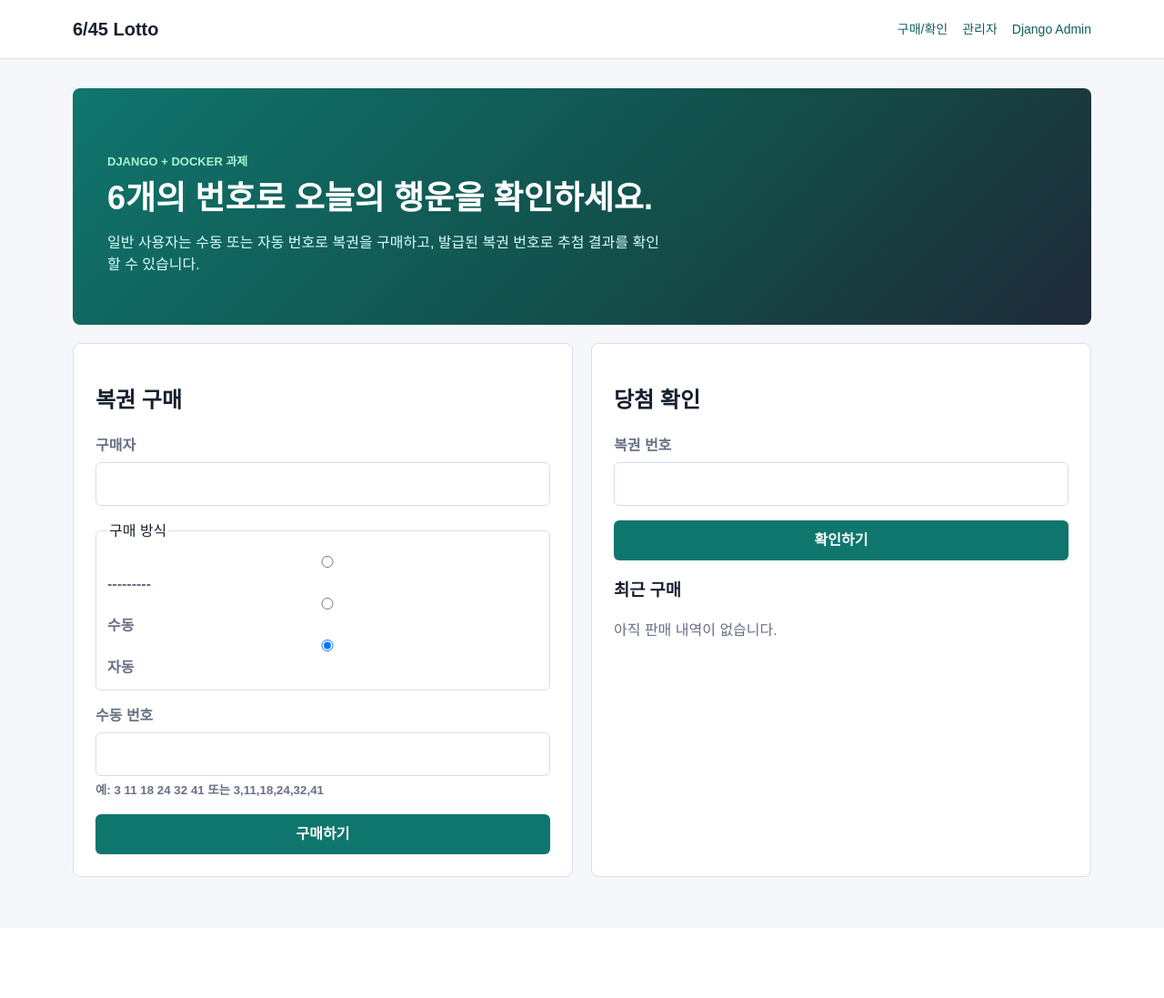
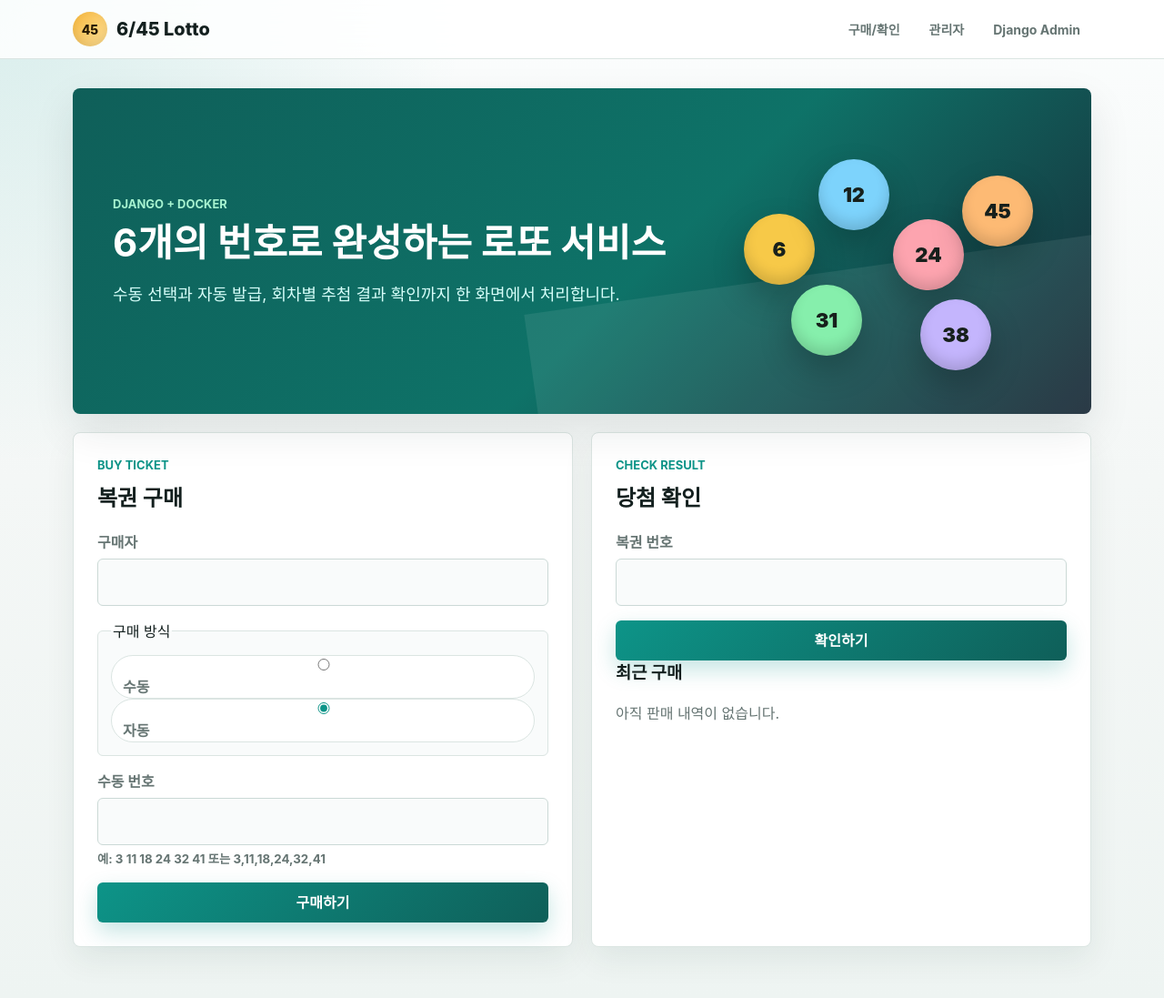
Before and after one commit to KANG8369/open_source_lotto, a Django app: page / in a window 1280 px wide. Shown: the whole page at 91% size. Before the commit the page ends 964 px from the top, so only its background shows below. Run offline with Django 5.2, Linux system fonts and the light colour scheme; data that the repository does not hold is empty.

Commit message:
Polish lotto site UI

```diff
--- a/config/settings.py
+++ b/config/settings.py
@@ -24,6 +24,7 @@ INSTALLED_APPS = [
 
 MIDDLEWARE = [
     "django.middleware.security.SecurityMiddleware",
+    "whitenoise.middleware.WhiteNoiseMiddleware",
     "django.contrib.sessions.middleware.SessionMiddleware",
     "django.middleware.common.CommonMiddleware",
     "django.middleware.csrf.CsrfViewMiddleware",
@@ -84,6 +85,7 @@ USE_TZ = True
 
 STATIC_URL = "static/"
 STATIC_ROOT = BASE_DIR / "staticfiles"
+STATICFILES_STORAGE = "whitenoise.storage.CompressedManifestStaticFilesStorage"
 
 DEFAULT_AUTO_FIELD = "django.db.models.BigAutoField"
 LOGIN_URL = "admin:login"
--- a/lotto/forms.py
+++ b/lotto/forms.py
@@ -5,6 +5,11 @@ from .models import Draw, Ticket
 
 
 class TicketPurchaseForm(forms.ModelForm):
+    purchase_type = forms.ChoiceField(
+        label="구매 방식",
+        choices=Ticket.PURCHASE_TYPE_CHOICES,
+        widget=forms.RadioSelect,
+    )
     manual_numbers = forms.CharField(
         label="수동 번호",
         required=False,
--- a/lotto/static/lotto/styles.css
+++ b/lotto/static/lotto/styles.css
@@ -1,13 +1,17 @@
 :root {
-  --bg: #f6f7fb;
+  --bg: #f4f7f6;
   --surface: #ffffff;
-  --text: #18202f;
-  --muted: #687084;
-  --line: #d9deea;
-  --primary: #0f766e;
-  --primary-dark: #115e59;
-  --accent: #f59e0b;
+  --surface-soft: #f9fbfb;
+  --text: #14201f;
+  --muted: #667573;
+  --line: #dbe5e2;
+  --primary: #0d9488;
+  --primary-dark: #0f5f59;
+  --accent: #f6b73c;
+  --blue: #2f6fed;
+  --rose: #e85d75;
   --danger: #b91c1c;
+  --shadow: 0 18px 45px rgba(16, 44, 40, .10);
 }
 
 * {
@@ -16,9 +20,11 @@
 
 body {
   margin: 0;
-  background: var(--bg);
+  background:
+    radial-gradient(circle at top left, rgba(13, 148, 136, .14), transparent 32rem),
+    linear-gradient(180deg, #fbfdfd 0%, var(--bg) 48%, #eef4f2 100%);
   color: var(--text);
-  font-family: Arial, "Noto Sans KR", sans-serif;
+  font-family: Inter, Arial, "Noto Sans KR", sans-serif;
   line-height: 1.5;
 }
 
@@ -28,8 +34,12 @@ a {
 }
 
 .site-header {
-  background: var(--surface);
+  position: sticky;
+  top: 0;
+  z-index: 10;
+  background: rgba(255, 255, 255, .84);
   border-bottom: 1px solid var(--line);
+  backdrop-filter: blur(16px);
 }
 
 .nav {
@@ -43,16 +53,47 @@ a {
 }
 
 .brand {
+  display: inline-flex;
+  align-items: center;
+  gap: 10px;
   color: var(--text);
   font-weight: 800;
   font-size: 20px;
 }
 
+.brand-mark {
+  width: 38px;
+  height: 38px;
+  display: inline-flex;
+  align-items: center;
+  justify-content: center;
+  border-radius: 50%;
+  background: linear-gradient(135deg, var(--accent), #ffe29b);
+  color: #261900;
+  box-shadow: inset 0 -5px 10px rgba(111, 73, 0, .15);
+  font-size: 14px;
+}
+
 .nav-links {
   display: flex;
   flex-wrap: wrap;
-  gap: 16px;
+  gap: 8px;
   font-size: 14px;
+}
+
+.nav-links a {
+  min-height: 36px;
+  display: inline-flex;
+  align-items: center;
+  padding: 0 12px;
+  border-radius: 999px;
+  color: var(--muted);
+  font-weight: 700;
+}
+
+.nav-links a:hover {
+  background: #e8f4f2;
+  color: var(--primary-dark);
 }
 
 .page {
@@ -61,29 +102,51 @@ a {
 }
 
 .hero {
-  min-height: 260px;
-  padding: 38px;
+  min-height: 340px;
+  padding: 44px;
   border-radius: 8px;
-  background: linear-gradient(135deg, #0f766e 0%, #134e4a 58%, #1f2937 100%);
+  background:
+    linear-gradient(135deg, rgba(15, 95, 89, .96) 0%, rgba(14, 116, 105, .92) 56%, rgba(25, 38, 52, .96) 100%),
+    #0f5f59;
   color: #fff;
   display: grid;
-  grid-template-columns: minmax(0, 1fr) 280px;
+  grid-template-columns: minmax(0, 1fr) 360px;
   gap: 32px;
-  align-items: end;
+  align-items: center;
+  overflow: hidden;
+  position: relative;
+  box-shadow: var(--shadow);
+}
+
+.hero::before {
+  content: "";
+  position: absolute;
+  inset: auto -12% -44% 46%;
+  height: 320px;
+  background: rgba(255, 255, 255, .08);
+  transform: rotate(-8deg);
 }
 
 .hero h1,
 .title-row h1,
 .panel h1 {
   margin: 0;
-  font-size: 36px;
+  font-size: 42px;
   line-height: 1.2;
   letter-spacing: 0;
 }
 
+.hero-copy,
+.hero-visual {
+  position: relative;
+  z-index: 1;
+}
+
 .lead {
   max-width: 620px;
-  color: #d9fffb;
+  color: #d7fffa;
+  font-size: 18px;
+  margin-bottom: 0;
 }
 
 .eyebrow {
@@ -98,22 +161,106 @@ a {
   color: #a7f3d0;
 }
 
-.latest-draw {
-  padding: 18px;
-  border: 1px solid rgba(255, 255, 255, .35);
-  border-radius: 8px;
+.hero-visual {
+  min-height: 240px;
 }
 
-.latest-draw span,
-.latest-draw small {
-  display: block;
-  color: #d9fffb;
+.lotto-orbit {
+  position: relative;
+  height: 270px;
 }
 
-.latest-draw strong {
+.lotto-ball {
+  position: absolute;
+  width: 78px;
+  height: 78px;
+  display: inline-flex;
+  align-items: center;
+  justify-content: center;
+  border-radius: 50%;
+  color: #17201c;
+  font-size: 22px;
+  font-weight: 900;
+  box-shadow: inset 0 -8px 14px rgba(0, 0, 0, .14), 0 16px 36px rgba(0, 0, 0, .22);
+}
+
+.ball-a {
+  left: 22px;
+  top: 94px;
+  background: #f7c948;
+}
+
+.ball-b {
+  left: 104px;
+  top: 34px;
+  background: #7dd3fc;
+}
+
+.ball-c {
+  left: 186px;
+  top: 100px;
+  background: #fda4af;
+}
+
+.ball-d {
+  left: 74px;
+  top: 172px;
+  background: #86efac;
+}
+
+.ball-e {
+  left: 216px;
+  top: 188px;
+  background: #c4b5fd;
+}
+
+.ball-f {
+  left: 262px;
+  top: 52px;
+  background: #fdba74;
+}
+
+.draw-strip {
+  margin-top: 18px;
+  padding: 18px 22px;
+  border: 1px solid var(--line);
+  border-radius: 8px;
+  background: rgba(255, 255, 255, .86);
+  display: flex;
+  align-items: center;
+  justify-content: space-between;
+  gap: 20px;
+  box-shadow: 0 10px 32px rgba(18, 54, 49, .07);
+}
+
+.strip-label {
   display: block;
-  margin: 8px 0;
-  font-size: 24px;
+  color: var(--muted);
+  font-size: 13px;
+  font-weight: 700;
+}
+
+.strip-numbers {
+  display: flex;
+  flex-wrap: wrap;
+  gap: 8px;
+}
+
+.strip-numbers span {
+  width: 34px;
+  height: 34px;
+  display: inline-flex;
+  align-items: center;
+  justify-content: center;
+  border-radius: 50%;
+  background: #eef8f6;
+  color: var(--primary-dark);
+  font-weight: 800;
+}
+
+.strip-numbers .bonus {
+  background: var(--blue);
+  color: #fff;
 }
 
 .grid {
@@ -130,7 +277,25 @@ a {
   background: var(--surface);
   border: 1px solid var(--line);
   border-radius: 8px;
-  padding: 24px;
+  padding: 26px;
+  box-shadow: 0 14px 34px rgba(18, 54, 49, .07);
+}
+
+.panel h2,
+.recent h3 {
+  margin-top: 0;
+}
+
+.panel-heading {
+  display: flex;
+  justify-content: space-between;
+  gap: 16px;
+  margin-bottom: 18px;
+}
+
+.panel-heading h2 {
+  margin: 0;
+  font-size: 24px;
 }
 
 .panel.wide,
@@ -163,27 +328,61 @@ a {
 .form input,
 .form select {
   width: 100%;
-  border: 1px solid var(--line);
+  border: 1px solid #cbd9d6;
   border-radius: 6px;
-  padding: 11px 12px;
+  padding: 13px 14px;
+  background: var(--surface-soft);
   color: var(--text);
   font: inherit;
+  outline: none;
+  transition: border-color .15s ease, box-shadow .15s ease, background .15s ease;
+}
+
+.form input:focus,
+.form select:focus {
+  border-color: var(--primary);
+  background: #fff;
+  box-shadow: 0 0 0 4px rgba(13, 148, 136, .14);
 }
 
 fieldset {
   border: 1px solid var(--line);
   border-radius: 6px;
   margin: 0;
-  padding: 12px;
+  padding: 14px;
+  background: var(--surface-soft);
+}
+
+fieldset ul {
+  list-style: none;
+  display: flex;
+  flex-wrap: wrap;
+  gap: 10px;
+  margin: 8px 0 0;
+  padding: 0;
+}
+
+fieldset li {
+  margin: 0;
 }
 
 fieldset label {
   display: inline-flex;
   align-items: center;
-  gap: 6px;
-  margin-right: 16px;
+  gap: 8px;
+  min-height: 38px;
+  margin-right: 0;
+  padding: 0 12px;
+  border: 1px solid var(--line);
+  border-radius: 999px;
+  background: #fff;
   color: var(--text);
-  font-weight: 400;
+  font-weight: 700;
+}
+
+fieldset input {
+  width: auto !important;
+  accent-color: var(--primary);
 }
 
 button,
@@ -195,16 +394,17 @@ button,
   padding: 0 18px;
   border: 0;
   border-radius: 6px;
-  background: var(--primary);
+  background: linear-gradient(135deg, var(--primary), var(--primary-dark));
   color: #fff;
   font: inherit;
   font-weight: 700;
   cursor: pointer;
+  box-shadow: 0 10px 24px rgba(13, 148, 136, .24);
 }
 
 button:hover,
 .button:hover {
-  background: var(--primary-dark);
+  background: linear-gradient(135deg, #14a99d, var(--primary-dark));
   color: #fff;
 }
 
--- a/requirements.txt
+++ b/requirements.txt
@@ -1,3 +1,4 @@
 Django>=5.0,<6.0
 gunicorn>=22.0,<23.0
 psycopg[binary]>=3.2,<4.0
+whitenoise>=6.7,<7.0
--- a/templates/base.html
+++ b/templates/base.html
@@ -10,7 +10,10 @@
 <body>
   <header class="site-header">
     <nav class="nav">
-      <a class="brand" href="{% url 'lotto:home' %}">6/45 Lotto</a>
+      <a class="brand" href="{% url 'lotto:home' %}">
+        <span class="brand-mark">45</span>
+        <span>6/45 Lotto</span>
+      </a>
       <div class="nav-links">
         <a href="{% url 'lotto:home' %}">구매/확인</a>
         <a href="{% url 'lotto:staff_dashboard' %}">관리자</a>
--- a/templates/lotto/home.html
+++ b/templates/lotto/home.html
@@ -3,23 +3,46 @@
 
 {% block content %}
 <section class="hero">
-  <div>
-    <p class="eyebrow">Django + Docker 과제</p>
-    <h1>6개의 번호로 오늘의 행운을 확인하세요.</h1>
-    <p class="lead">일반 사용자는 수동 또는 자동 번호로 복권을 구매하고, 발급된 복권 번호로 추첨 결과를 확인할 수 있습니다.</p>
+  <div class="hero-copy">
+    <p class="eyebrow">Django + Docker</p>
+    <h1>6개의 번호로 완성하는 로또 서비스</h1>
+    <p class="lead">수동 선택과 자동 발급, 회차별 추첨 결과 확인까지 한 화면에서 처리합니다.</p>
   </div>
-  {% if latest_draw %}
-    <div class="latest-draw">
-      <span>최근 추첨 {{ latest_draw.round_number }}회차</span>
-      <strong>{{ latest_draw.winning_numbers }}</strong>
-      <small>보너스 {{ latest_draw.bonus_number }}</small>
+  <div class="hero-visual" aria-hidden="true">
+    <div class="lotto-orbit">
+      <span class="lotto-ball ball-a">6</span>
+      <span class="lotto-ball ball-b">12</span>
+      <span class="lotto-ball ball-c">24</span>
+      <span class="lotto-ball ball-d">31</span>
+      <span class="lotto-ball ball-e">38</span>
+      <span class="lotto-ball ball-f">45</span>
     </div>
-  {% endif %}
+  </div>
 </section>
+
+{% if latest_draw %}
+  <section class="draw-strip">
+    <div>
+      <span class="strip-label">최근 추첨</span>
+      <strong>{{ latest_draw.round_number }}회차</strong>
+    </div>
+    <div class="strip-numbers">
+      {% for number in latest_draw.number_list %}
+        <span>{{ number }}</span>
+      {% endfor %}
+      <span class="bonus">{{ latest_draw.bonus_number }}</span>
+    </div>
+  </section>
+{% endif %}
 
 <section class="grid two">
   <article class="panel">
-    <h2>복권 구매</h2>
+    <div class="panel-heading">
+      <div>
+        <p class="eyebrow">Buy ticket</p>
+        <h2>복권 구매</h2>
+      </div>
+    </div>
     <form action="{% url 'lotto:purchase_ticket' %}" method="post" class="form">
       {% csrf_token %}
       {{ purchase_form.non_field_errors }}
@@ -44,7 +67,12 @@
   </article>
 
   <article class="panel">
-    <h2>당첨 확인</h2>
+    <div class="panel-heading">
+      <div>
+        <p class="eyebrow">Check result</p>
+        <h2>당첨 확인</h2>
+      </div>
+    </div>
     <form action="{% url 'lotto:check_ticket' %}" method="post" class="form compact">
       {% csrf_token %}
       <label>
```
Also changed, not shown: other parts of lotto/static/lotto/styles.css (+21 -7 lines).
